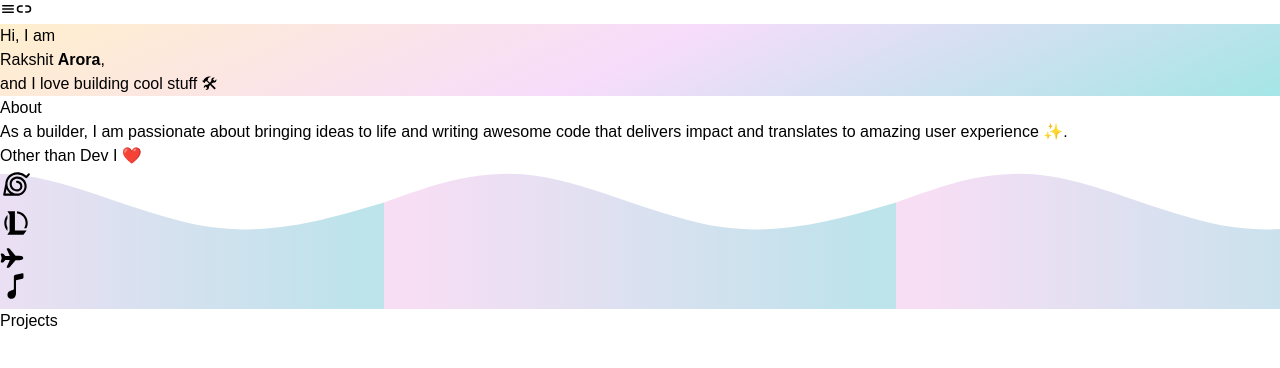
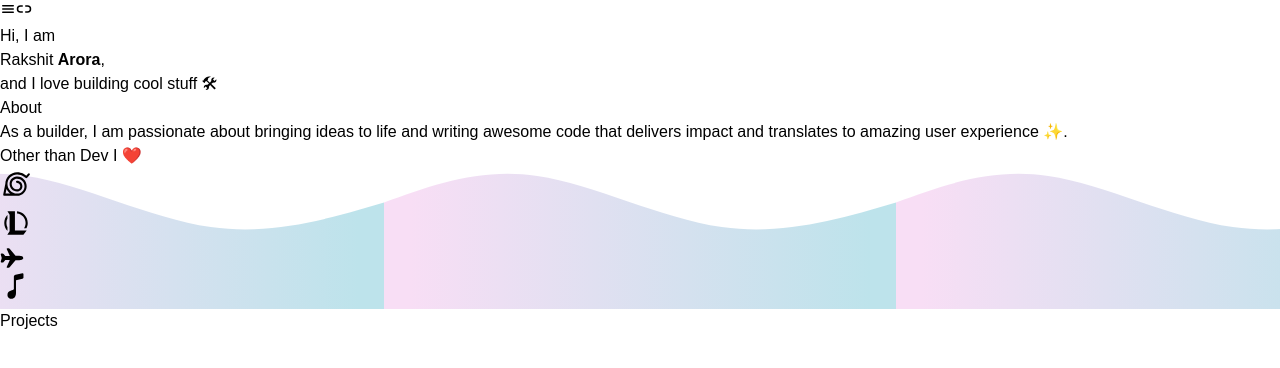
Before and after one commit to rakshit087/rakshit087.github.io, a Next.js app: page / in a window 1280 px wide. Shown: the top 368 px of the page. Built offline with nearby package versions, Linux system fonts and the light colour scheme.

Commit message:
Generalized gradient background

```diff
--- a/src/styles/globals.css
+++ b/src/styles/globals.css
@@ -7,7 +7,7 @@ body {
     font-family: 'Poppins', sans-serif;
 }
 
-#intro {
+.add-bg {
     background: rgb(98,211,213);
     background: linear-gradient(335deg, rgba(98,211,213,0.5760898109243697) 0%, rgba(235,164,244,0.3828125) 51%, rgba(255,237,197,0.8646052170868348) 100%);
 }
```
